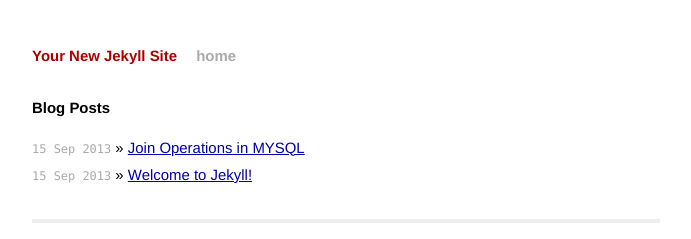
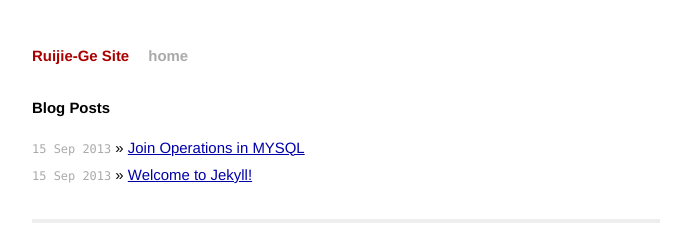
Before and after one commit to ruijiege/ruijiege.github.io, a Jekyll site: the page built from index.html, in a window 1280 px wide. Shown: the top 239 px of the page, without its empty margins (294-985 px from the left). Built offline with Jekyll 4.4.1, drawn with Linux system fonts in a browser that asks for light colours; Markdown is read by kramdown in place of the engine named in the settings.

```diff
--- a/_config.yml
+++ b/_config.yml
@@ -1,4 +1,6 @@
-name: Your New Jekyll Site
+name: Ruijie-Ge Site
 markdown: rdiscount
 permalink: pretty
 pygments: true
+safe: true
+lsi: false
--- a/_posts/2013-09-15-join-family-in-mysql.markdown
+++ b/_posts/2013-09-15-join-family-in-mysql.markdown
@@ -1,7 +1,7 @@
 ---
 layout: post
 title:  Join Operations in MYSQL
-date: 2013-09-15 16:31:00
+date: 2013-09-15 17:33:00
 categories: jekyll update
 ---
 
```
